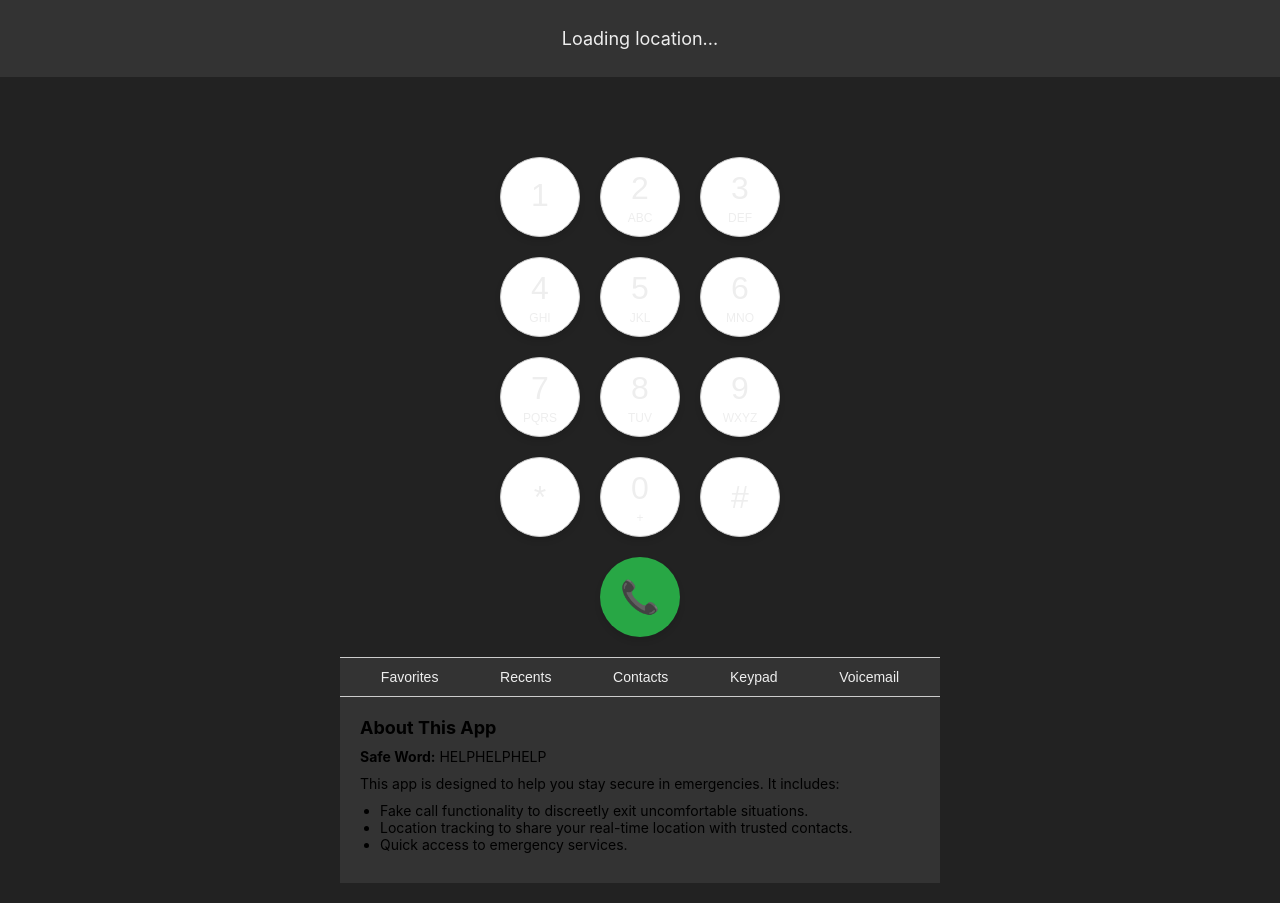
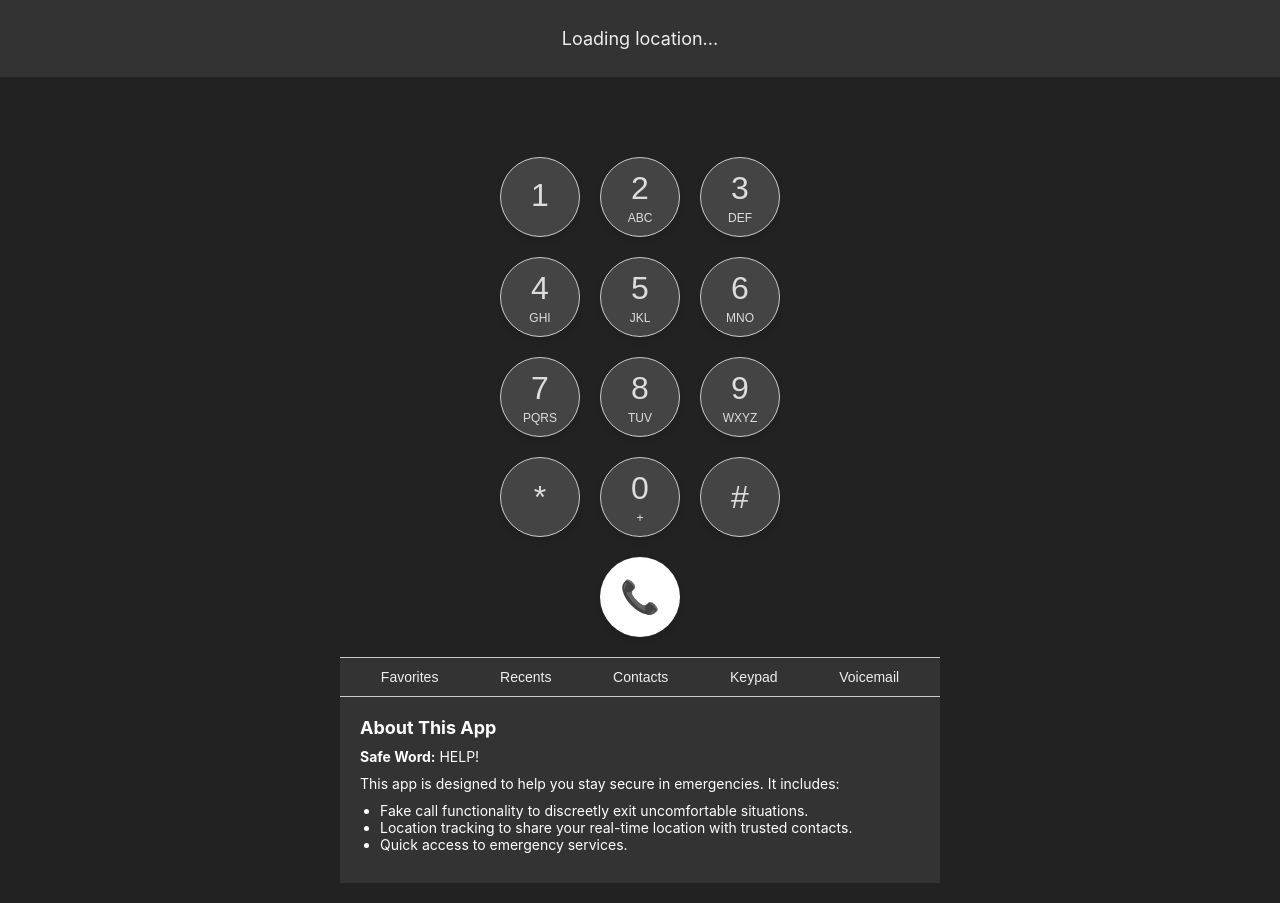
Before and after one commit to NavalShah/HelpHelp, a React (Vite) app: page / in a window 1280 px wide. Built offline with nearby package versions, Linux system fonts and the light colour scheme; no server answers.

Commit message:
finally some good UI (for real this time)

```diff
--- a/src/components/CallScreen.tsx
+++ b/src/components/CallScreen.tsx
@@ -232,11 +232,11 @@ const styles = {
     marginTop: '40px',
   },
   name: {
-    fontSize: '24px',
+    fontSize: '32px',
     margin: '0',
   },
   status: {
-    fontSize: '16px',
+    fontSize: '20px',
     margin: '10px 0 0',
     color: '#888',
   },
@@ -269,7 +269,7 @@ const styles = {
     width: '80px',
     height: '80px',
     fontSize: '24px',
-    backgroundColor: '#ff4444', // Red background
+    backgroundColor: '#fff', // Red background
     color: '#fff',
     border: 'none',
     borderRadius: '50%',
@@ -281,6 +281,7 @@ const styles = {
   },
   endCallIcon: {
     fontSize: '32px',
+    color: '#000',
   },
 };
 
--- a/src/components/StartScreen.tsx
+++ b/src/components/StartScreen.tsx
@@ -86,7 +86,7 @@ const StartScreen: React.FC<StartScreenProps> = ({ onCallClick }) => {
             <div style={styles.infoSection}>
         <h3 style={styles.infoTitle}>About This App</h3>
         <p style={styles.infoText}>
-          <strong>Safe Word:</strong> HELPHELPHELP
+          <strong>Safe Word:</strong> HELP!
         </p>
         <p style={styles.infoText}>
           This app is designed to help you stay secure in emergencies. It includes:
@@ -131,7 +131,7 @@ const styles = {
     width: '80px',
     height: '80px',
     fontSize: '24px',
-    backgroundColor: '#fff',
+    backgroundColor: '#444',
     border: '1px solid #ccc',
     borderRadius: '50%',
     cursor: 'pointer',
@@ -143,19 +143,19 @@ const styles = {
   },
   number: {
     fontSize: '32px',
-    color: '#eee',
+    color: '#ddd',
   },
   letters: {
     fontSize: '12px',
-    color: '#eee',
+    color: '#ddd',
     marginTop: '4px',
   },
   callButton: {
     width: '80px',
     height: '80px',
     fontSize: '18px',
-    backgroundColor: '#28a745', // Green background
-    color: '#eee',
+    backgroundColor: '#fff', // Green background
+    color: '#fff',
     border: 'none',
     borderRadius: '50%',
     cursor: 'pointer',
@@ -167,7 +167,7 @@ const styles = {
   },
   callIcon: {
     fontSize: '32px',
-    color: '#eee', // White icon
+    color: '#000', // White icon
   },
   bottomBar: {
     display: 'flex',
@@ -195,15 +195,18 @@ const styles = {
   infoTitle: {
     fontSize: '18px',
     margin: '0 0 10px',
+    color: '#fff',
   },
   infoText: {
     fontSize: '14px',
     margin: '0 0 10px',
+    color: '#fff',
   },
   infoList: {
     fontSize: '14px',
     margin: '0 0 10px',
     paddingLeft: '20px',
+    color: '#fff',
   },
 };
 
```
